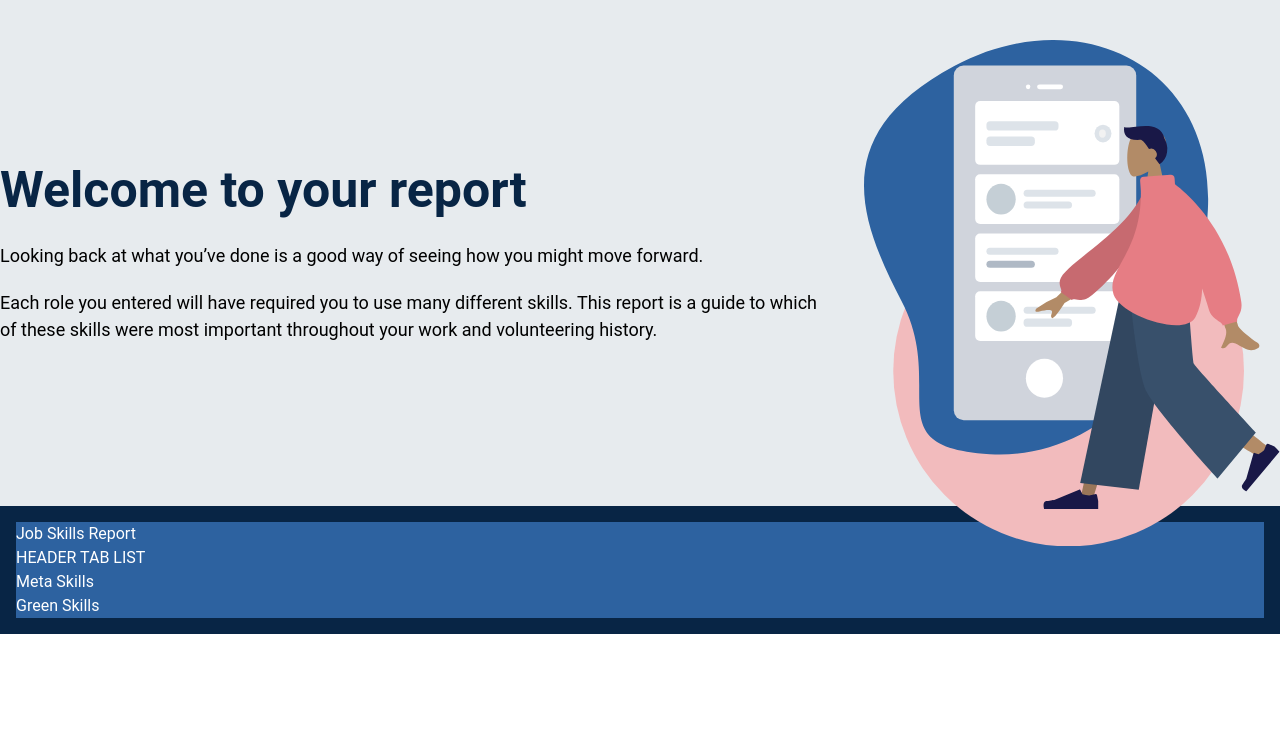
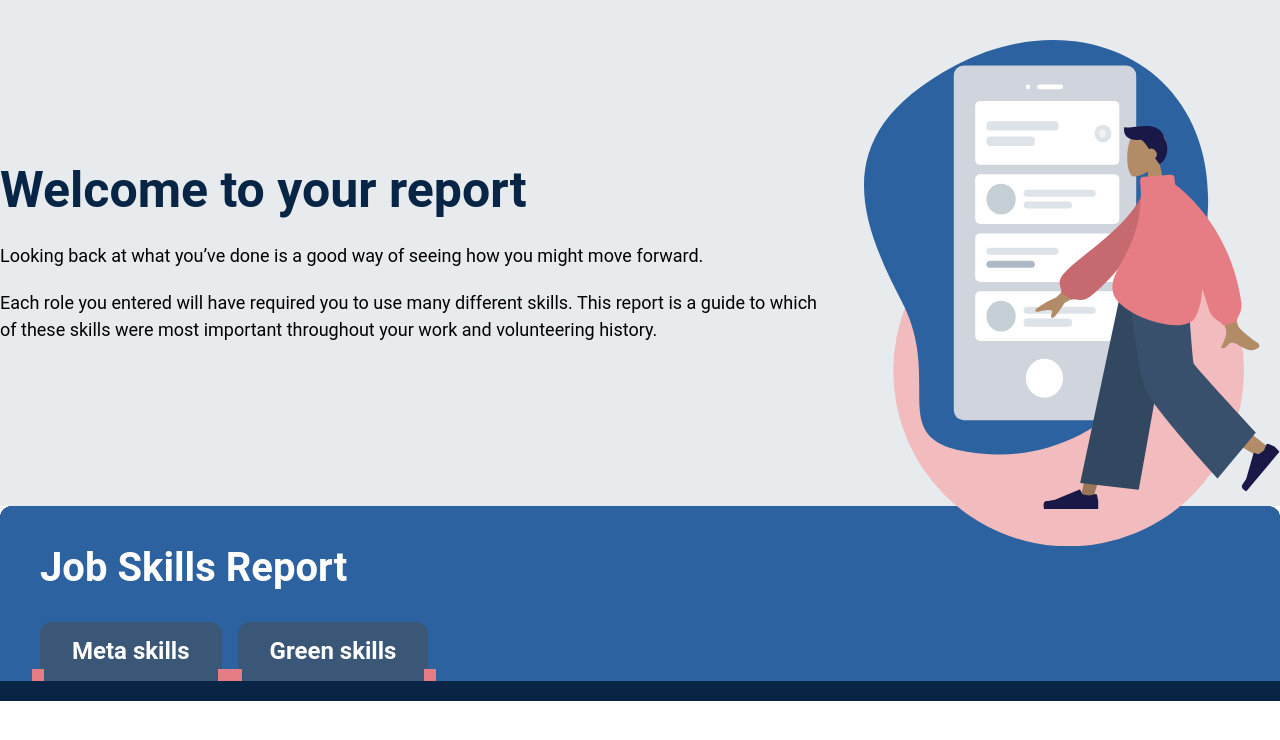
Before and after one commit to benjaminsinger/designtestapp, a React (Create React App) app: page / in a window 1280 px wide. Shown: the top 740 px of the page. Built offline with nearby package versions, Linux system fonts and the light colour scheme.

Commit message:
tab item styling

```diff
--- a/src/components/shared/Button/Button.jsx
+++ /dev/null
@@ -1,11 +0,0 @@
-import React from 'react'
-
-const Button = () => {
-  return (
-    <button>
-        Button
-    </button>
-  )
-}
-
-export default Button
--- a/src/components/skills-ui/skills-ui-container/SkillsUIContainer.jsx
+++ b/src/components/skills-ui/skills-ui-container/SkillsUIContainer.jsx
@@ -3,8 +3,7 @@ import SkillsUIHeader from '../skills-ui-header/SkillsUIHeader';
 const SkillsUIContainer = props => {
   return (
     <>
-    {console.log(props)}
-      <div className='p-4 bg-brand-primary text-white'>
+      <div className='text-white mx-auto pb-5 bg-brand-primary max-w-screen-xl rounded-t-xl overflow-hidden'>
         <SkillsUIHeader />
       </div>
     </>
--- a/src/components/skills-ui/skills-ui-header-tabs/SkillsUIHeaderTabItem.jsx
+++ b/src/components/skills-ui/skills-ui-header-tabs/SkillsUIHeaderTabItem.jsx
@@ -2,7 +2,9 @@ import React from 'react'
 
 const SkillsUIHeaderTabItem = ({name}) => {
   return (
-    <div>{name}</div>
+    <button className='px-8 py-4 font-bold text-md relative bg-brand-secondary hover:bg-brand-primary hover:underline focus:bg-brand-primary rounded-t-xl transition-colors before:-left-2 before:bottom-0 before:absolute before:bg-brand-alt before:h-3 before:w-3 after:-right-2 after:bottom-0 after:absolute after:bg-brand-alt after:h-3 after:w-3 hover:before:bg-brand-primary before:transition-colors hover:after:bg-brand-primary' role="tab">
+      {name}
+    </button>
   )
 }
 
--- a/src/components/skills-ui/skills-ui-header-tabs/SkillsUIHeaderTabList.jsx
+++ b/src/components/skills-ui/skills-ui-header-tabs/SkillsUIHeaderTabList.jsx
@@ -3,9 +3,7 @@ import SkillsUIHeaderTabItem from './SkillsUIHeaderTabItem'
 
 const SkillsUIHeaderTabList = ({ tabs }) => {
   return (
-    <div className=''>
-      {console.log(tabs)}
-      HEADER TAB LIST
+    <div className='gap-4 flex flex-wrap'>
       {tabs && tabs.map(tab => <SkillsUIHeaderTabItem name={tab} />)}
     </div>
   )
--- a/src/components/skills-ui/skills-ui-header/SkillsUIHeader.jsx
+++ b/src/components/skills-ui/skills-ui-header/SkillsUIHeader.jsx
@@ -3,9 +3,9 @@ import SkillsUIHeaderTabList from '../skills-ui-header-tabs/SkillsUIHeaderTabLis
 
 const SkillsUIHeader = () => {
   return (
-    <div className='bg-brand-tertiary'>
-        <h2>Job Skills Report</h2>
-        <SkillsUIHeaderTabList tabs={['Meta Skills', 'Green Skills']} />
+    <div className='bg-brand-tertiary px-10 pt-10 pb-0'>
+        <h2 className='text-xl font-bold mb-8'>Job Skills Report</h2>
+        <SkillsUIHeaderTabList tabs={['Meta skills', 'Green skills']} />
     </div>
   )
 }
```
